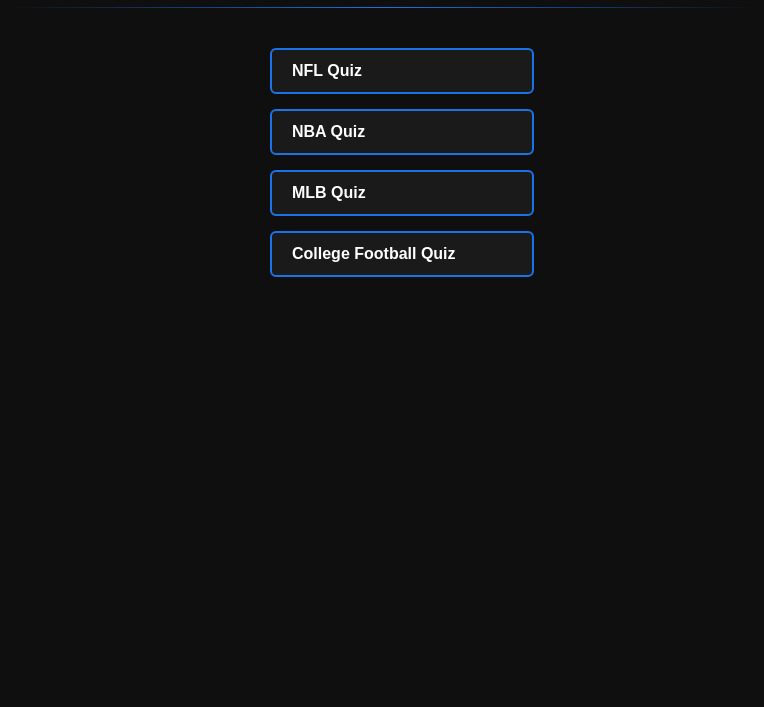
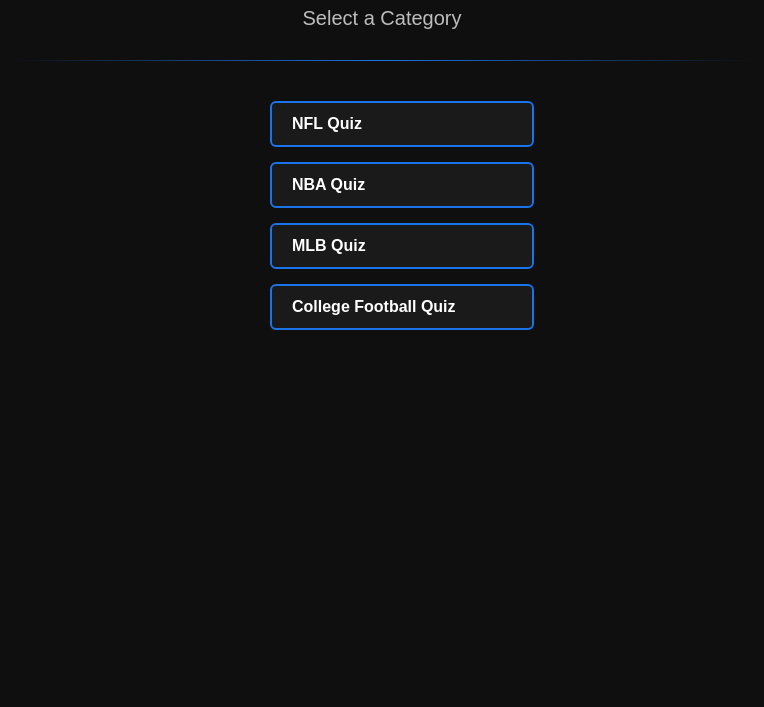
Before and after one commit to JamesHBond/elite-ball-knowledge, a website: page public/index.html in a window 1280 px wide. Shown: the part 93-800 px from the top of the page, without its empty margins (258-1022 px from the left). Drawn offline with Linux system fonts and the light colour scheme.

Commit message:
Subtitle Massaging
Love the divider, I feel some users may still need guidance. Added back sub-title class, just cleaned it a bit in addition to the divider. POC YOLOOOO

```diff
--- a/public/index.html
+++ b/public/index.html
@@ -7,6 +7,7 @@
 </head>
 <body>
   <h1>Elite Ball Knowledge</h1>
+  <h2 class="subtitle">Select a Category</h2>
   <hr class="divider">
   <ul>
 	<a class="btn category-btn" href="quiz.html?category=NFL">NFL Quiz</a>
--- a/public/styles.css
+++ b/public/styles.css
@@ -24,6 +24,15 @@
     );
     width: 60%;
     margin: 20px auto 40px auto;
+}
+
+.subtitle {
+    text-align: center;
+    font-weight: normal;
+    color: #BDBDBD; /* soft gray */
+    margin-top: 10px;
+    margin-bottom: 30px;
+    font-size: 20px;
 }
 
 
```
